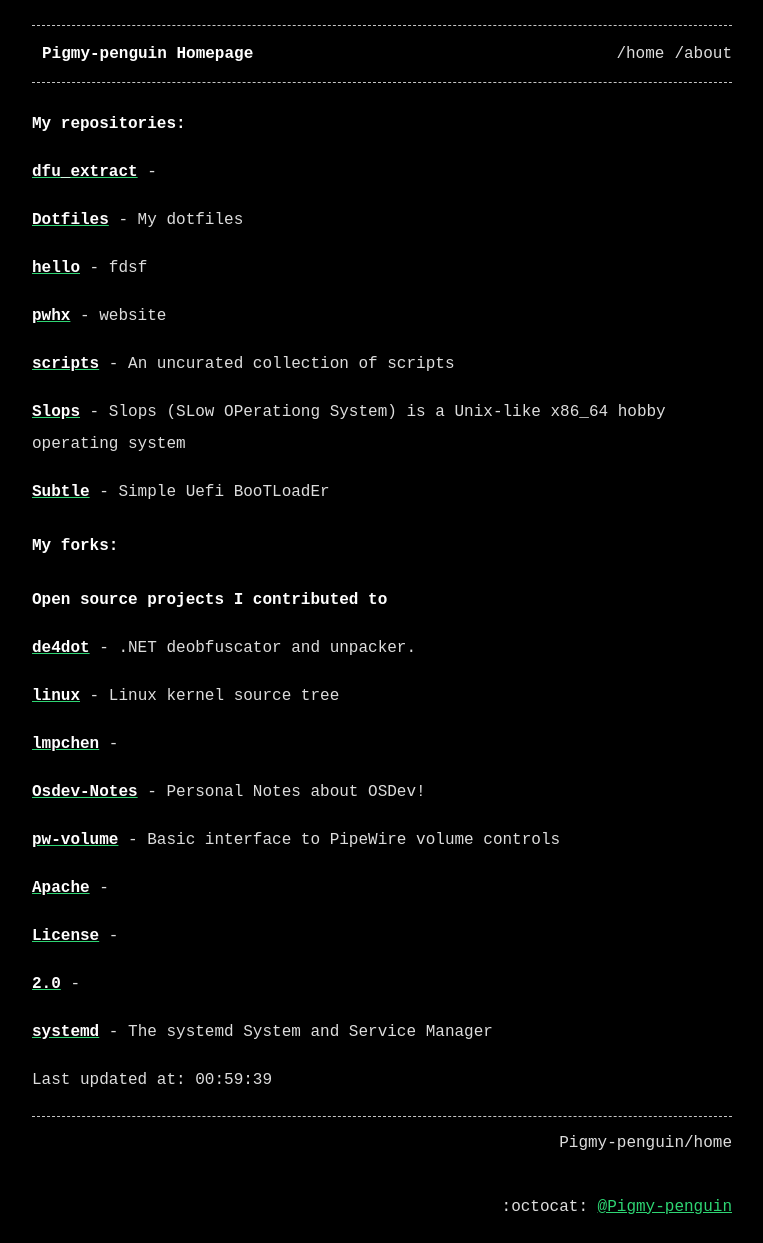
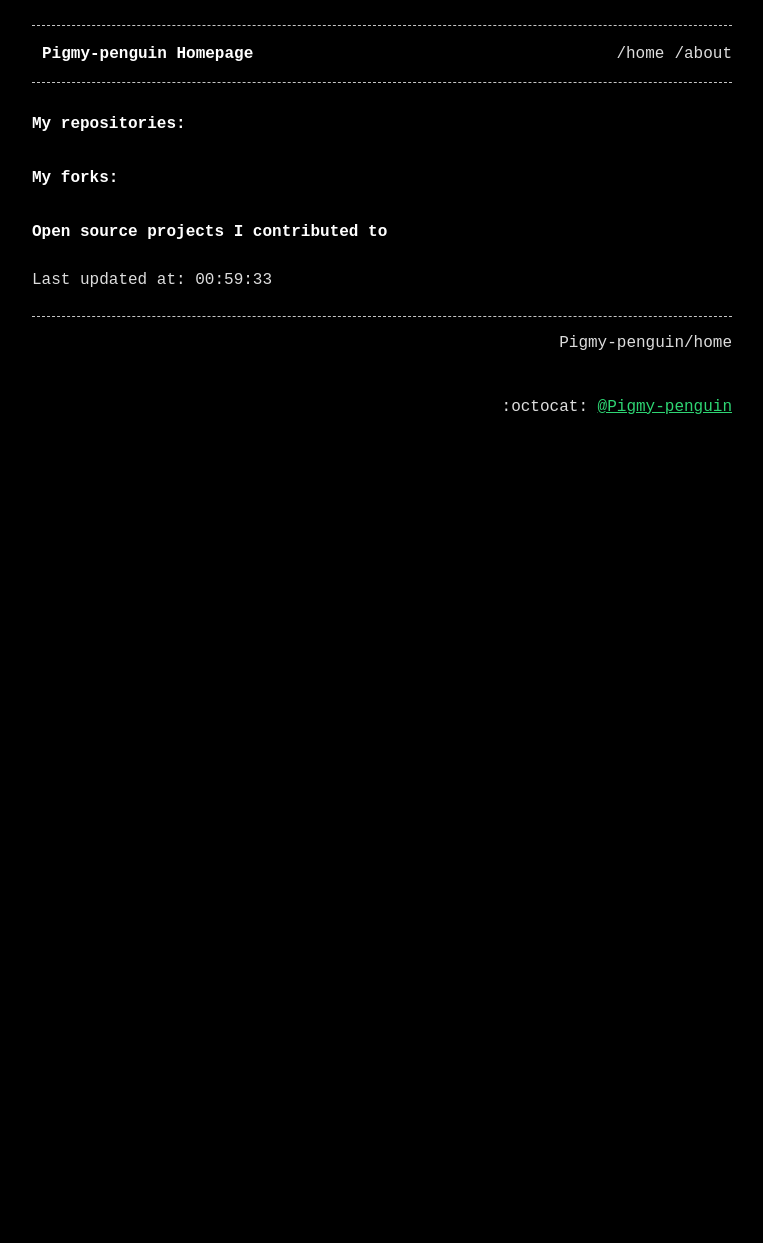
Before and after one commit to Pigmy-penguin/Pigmy-penguin.github.io, a Jekyll site: the page built from index.md, in a window 1280 px wide. Shown: the whole page, without its empty margins (258-1021 px from the left). Built offline with Jekyll 4.4.1, drawn with Linux system fonts in a browser that asks for light colours; after the commit the page ends 900 px from its top, so only the background shows below that.

Commit message:
Auto updating the website

```diff
--- a/index.md
+++ b/index.md
@@ -7,40 +7,8 @@ title: Pigmy-penguin Homepage
 
 ## My repositories:
 
-[**dfu_extract**](https://github.com/Pigmy-penguin/dfu_extract) -
-
-[**Dotfiles**](https://github.com/Pigmy-penguin/Dotfiles) - My dotfiles
-
-[**hello**](https://github.com/Pigmy-penguin/hello) - fdsf
-
-[**pwhx**](https://github.com/Pigmy-penguin/pwhx) - website
-
-[**scripts**](https://github.com/Pigmy-penguin/scripts) - An uncurated collection of scripts
-
-[**Slops**](https://github.com/Pigmy-penguin/Slops) - Slops (SLow OPerationg System) is a Unix-like x86_64 hobby operating system
-
-[**Subtle**](https://github.com/Pigmy-penguin/Subtle) - Simple Uefi BooTLoadEr
-
 ## My forks:
 ### Open source projects I contributed to
 
-[**de4dot**](https://github.com/Pigmy-penguin/de4dot) - .NET deobfuscator and unpacker.
 
-[**linux**](https://github.com/Pigmy-penguin/linux) - Linux kernel source tree
-
-[**lmpchen**](https://github.com/Pigmy-penguin/lmpchen) -
-
-[**Osdev-Notes**](https://github.com/Pigmy-penguin/Osdev-Notes) - Personal Notes about OSDev!
-
-[**pw-volume**](https://github.com/Pigmy-penguin/pw-volume) - Basic interface to PipeWire volume controls
-
-[**Apache**](https://github.com/Pigmy-penguin/Apache) -
-
-[**License**](https://github.com/Pigmy-penguin/License) -
-
-[**2.0**](https://github.com/Pigmy-penguin/2.0) -
-
-[**systemd**](https://github.com/Pigmy-penguin/systemd) - The systemd System and Service Manager
-
-
-Last updated at: 00:59:39
+Last updated at: 00:59:33
```
Also changed, not shown: 2 other files.
